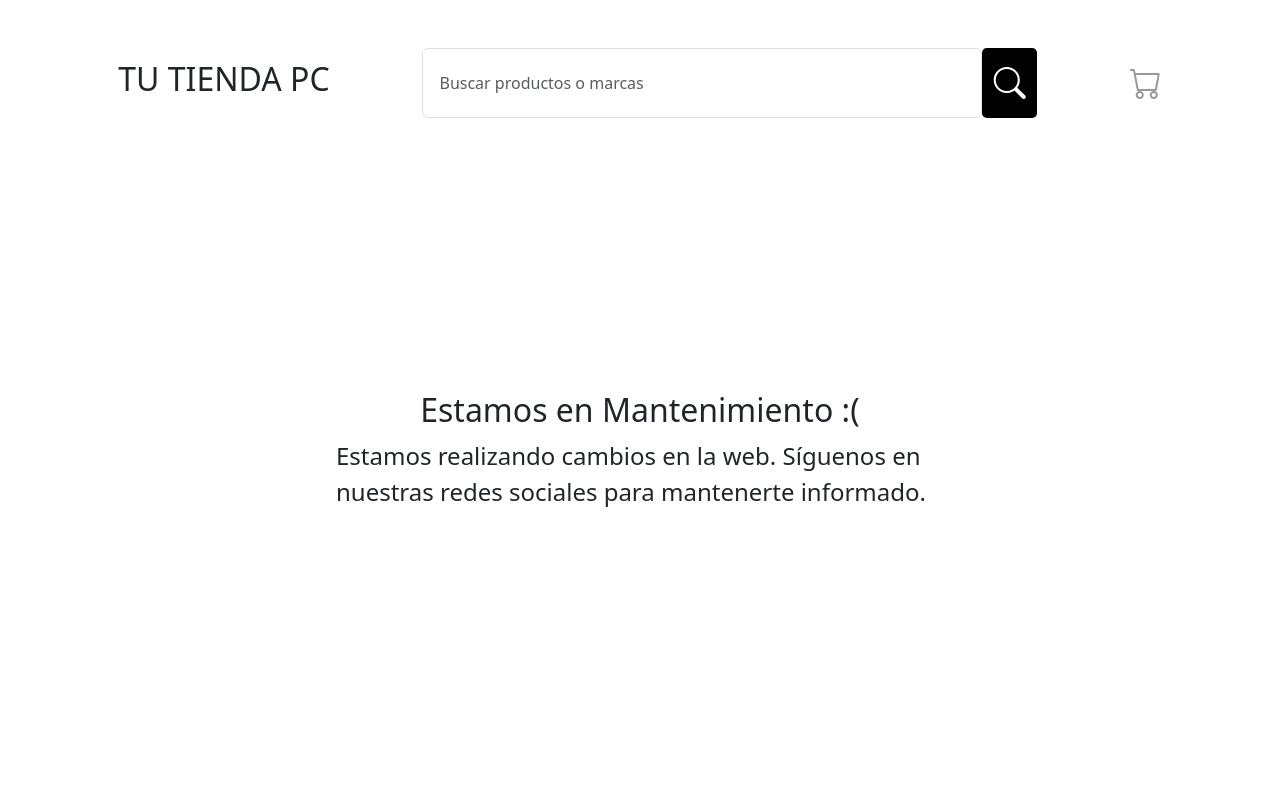
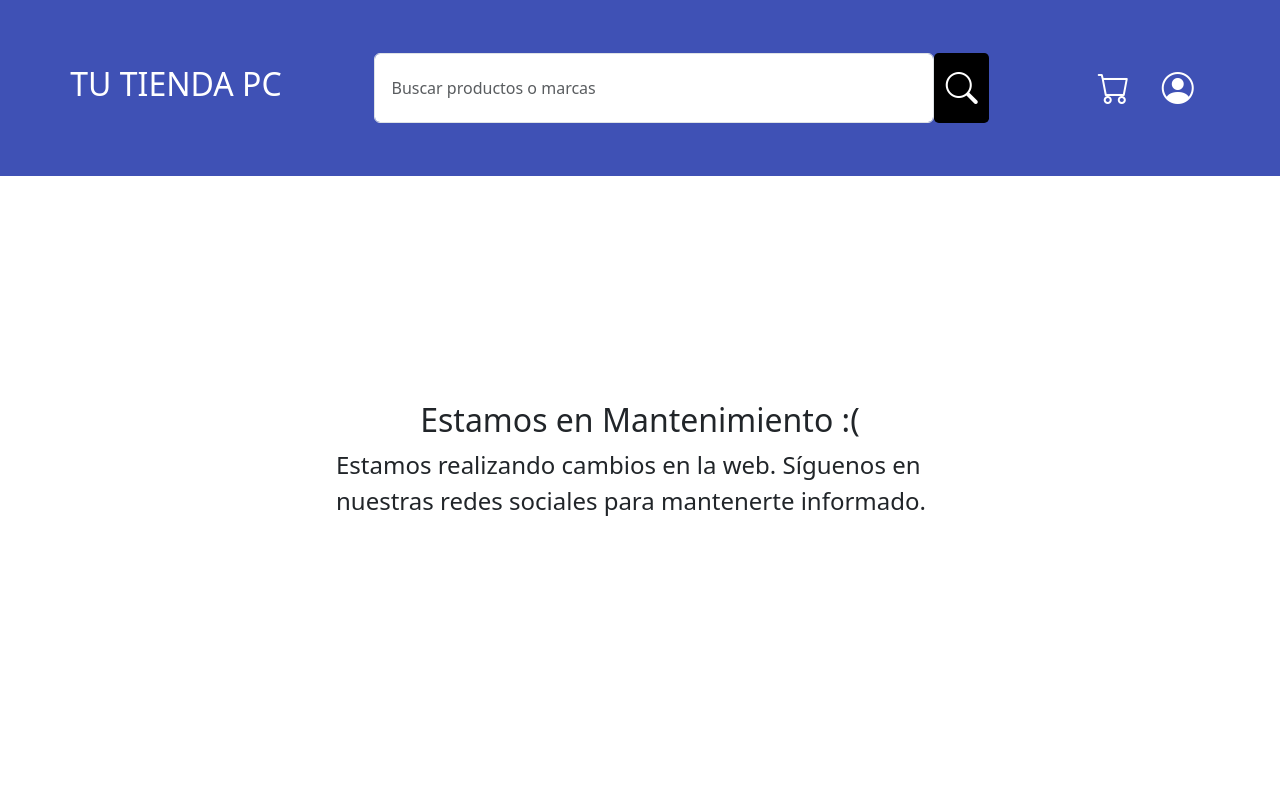
Before and after one commit to Nicovied0/tutiendaPC, an Angular app: page / in a window 1280 px wide. Shown: the top 800 px of the page. Built offline with nearby package versions, Linux system fonts and the light colour scheme.

Commit message:
add new icons and styles

```diff
--- a/src/app/app-routing.module.ts
+++ b/src/app/app-routing.module.ts
@@ -3,11 +3,13 @@ import { RouterModule, Routes } from '@angular/router';
 import { HomeComponent } from './home/home.component';
 import { ProductosComponent } from './productos/productos.component';
 import { ProductoComponent } from './producto/producto.component';
+import { PanelAdminComponent } from './panel-admin/panel-admin.component';
 
 const routes: Routes = [
   { path: '', component: HomeComponent },
   { path: 'productos', component: ProductosComponent },
   { path: 'producto/:id', component: ProductoComponent },
+  { path: 'perfil', component: PanelAdminComponent }
 ];
 
 @NgModule({
--- a/src/app/app.module.ts
+++ b/src/app/app.module.ts
@@ -14,6 +14,7 @@ import { FooterComponent } from './footer/footer.component';
 import { FormularioComponent } from './formulario/formulario.component';
 import { SerchBarComponent } from './serch-bar/serch-bar.component';
 import { EnDesarrolloComponent } from './en-desarrollo/en-desarrollo.component';
+import { PanelAdminComponent } from './panel-admin/panel-admin.component';
 
 @NgModule({
   declarations: [
@@ -28,6 +29,7 @@ import { EnDesarrolloComponent } from './en-desarrollo/en-desarrollo.component';
     FormularioComponent,
     SerchBarComponent,
     EnDesarrolloComponent,
+    PanelAdminComponent,
   ],
   imports: [
     BrowserModule,
--- a/src/app/nav/nav.component.css
+++ b/src/app/nav/nav.component.css
@@ -3,8 +3,13 @@
   padding: 3rem;
   align-items: center;
   justify-content: center;
+  background-color: #3f51b5;
+  color: white;
 }
 
 .serchbar {
   width: 50rem;
 }
+.iClass:hover{
+ background-color: #ffffff19;
+}
--- a/src/app/nav/nav.component.html
+++ b/src/app/nav/nav.component.html
@@ -1,5 +1,13 @@
 <nav class="nav">
-  <h2>TU TIENDA PC</h2>
+  <h2 style="cursor: pointer" (click)="goHome()">TU TIENDA PC</h2>
   <app-serch-bar class="serchbar"></app-serch-bar>
-  <i class="bi bi-cart" style="font-size: 2rem; color: #999"></i>
+  <i
+    class="bi bi-cart iClass"
+    style="font-size: 2rem; color: #fff; padding: 1rem; cursor: pointer;border-radius:100%;"
+  ></i>
+  <i
+    class="bi bi-person-circle iClass"
+    style="font-size: 2rem; color: #fff; padding: 1rem; cursor: pointer;border-radius: 100%;"
+    (click)="goProfile()"
+  ></i>
 </nav>
--- a/src/app/nav/nav.component.ts
+++ b/src/app/nav/nav.component.ts
@@ -1,4 +1,5 @@
 import { Component } from '@angular/core';
+import { Router } from '@angular/router';
 
 @Component({
   selector: 'app-nav',
@@ -7,4 +8,12 @@ import { Component } from '@angular/core';
 })
 export class NavComponent {
 
+  constructor(private router: Router) { }
+
+  goProfile() {
+    this.router.navigate(['/perfil']);
+  }
+  goHome(){
+    this.router.navigate(['/']);
+  }
 }
--- /dev/null
+++ b/src/app/panel-admin/panel-admin.component.html
@@ -0,0 +1 @@
+<p>panel-admin works!</p>
--- a/src/app/producto/producto.component.css
+++ b/src/app/producto/producto.component.css
@@ -2,11 +2,18 @@
   display: flex;
   flex-direction: column;
   margin: 2rem;
-  max-width: 345px;
-  height: 549px;
+  max-width: 100%;
+  height: 70vh;
   align-items: center;
-  justify-content: space-between;
+  justify-content: space-evenly;
 
+}
+
+.iClass {
+  font-size: 2rem;
+  color: rgb(76, 175, 80);
+  padding: 1rem;
+  cursor: pointer;
 }
 
 .img {
--- a/src/app/producto/producto.component.html
+++ b/src/app/producto/producto.component.html
@@ -3,10 +3,15 @@
     <img [src]="productoId?.imagen" class="img" />
   </div>
   <div>
+    <h3>{{ productoId?.categoria }}</h3>
     <h2 class="nombre">{{ productoId?.nombre }}</h2>
-    <h3>{{ productoId?.categoria }}</h3>
     <p>{{ productoId?.detalles }}</p>
     <h3 class="precio">$ {{ productoId?.precio }}</h3>
+  </div>
+  <div>
+    <i class="bi bi-shield-fill-check iClass"></i>
+    <i class="bi bi-check-lg iClass"></i>
+    <i class="bi bi-truck iClass"></i>
   </div>
   <div>
     <button class="button">Comprar</button>
```
Also changed, not shown: src/app/panel-admin/panel-admin.component.ts (added, +10 -0 lines), src/app/panel-admin/panel-admin.component.css (added), 1 other file (tests, documents, lock files or other folders).
